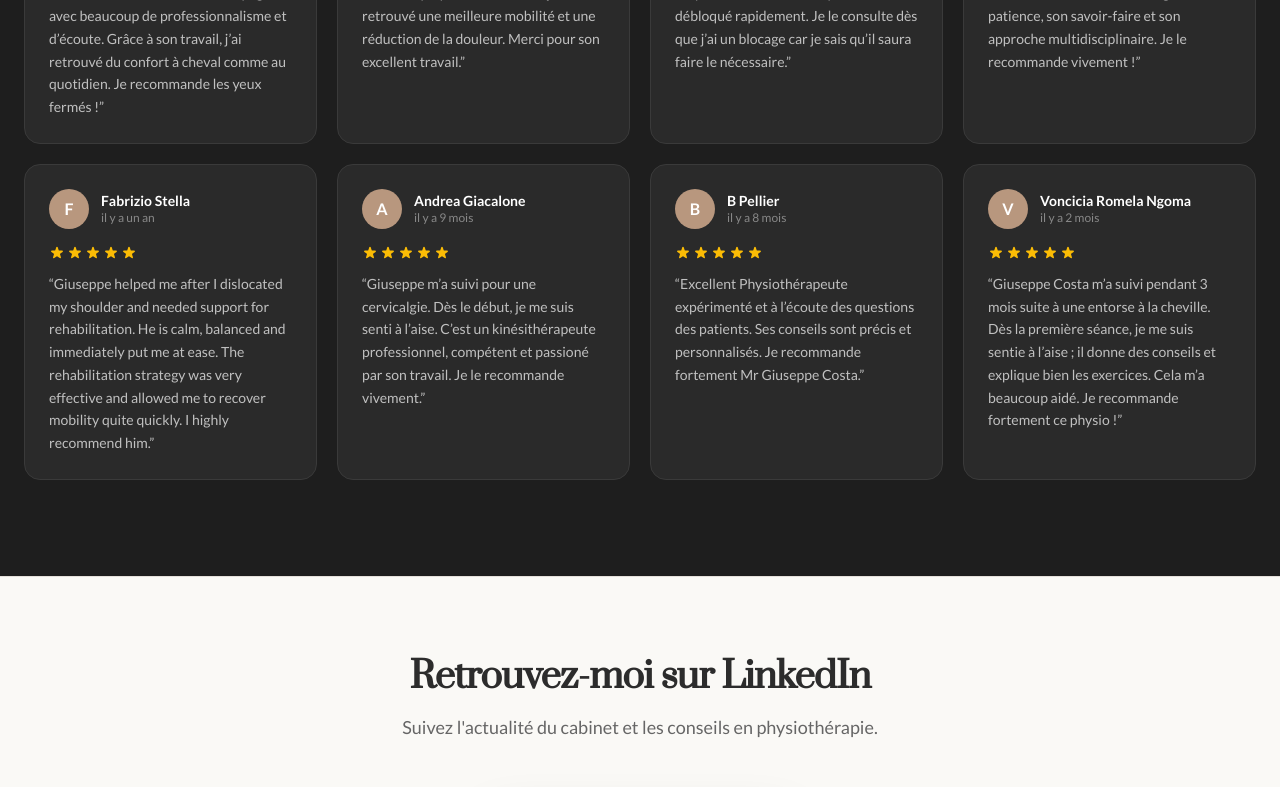
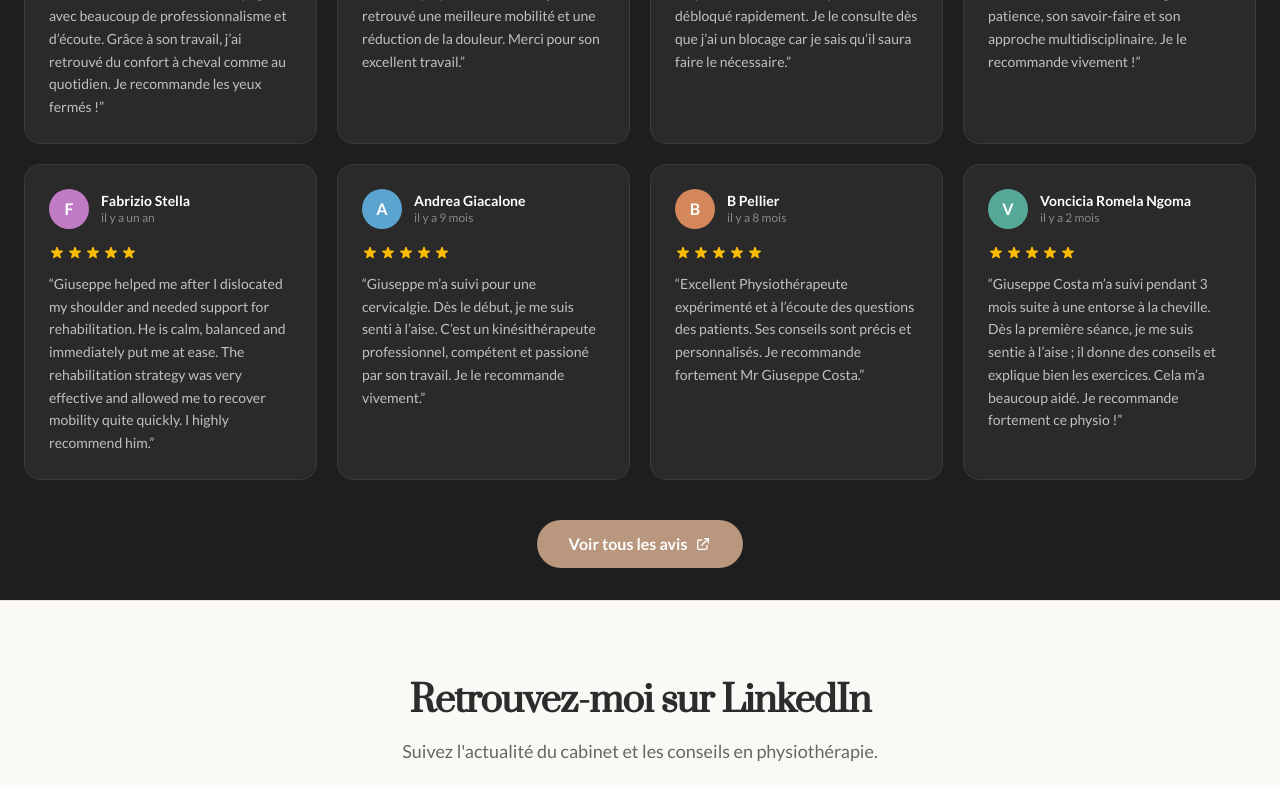
Before and after one commit to ShinUrech/physio-epalinges, a Next.js app: page / in a window 1280 px wide. Shown: the part 6760-7547 px from the top of the page. Built offline with nearby package versions, Linux system fonts and the light colour scheme.

Commit message:
Google reviews section: colored avatars, see more button, reduced bottom padding

```diff
--- a/components/GiuseppeCostaAereSite.tsx
+++ b/components/GiuseppeCostaAereSite.tsx
@@ -525,7 +525,7 @@ export default function GiuseppeCostaAereSite() {
       </section>
 
       {/* GOOGLE REVIEWS SECTION */}
-      <section className="py-24 px-6" style={{ backgroundColor: '#1E1E1E' }}>
+      <section className="pt-24 pb-8 px-6" style={{ backgroundColor: '#1E1E1E' }}>
         <div className="max-w-7xl mx-auto">
           {/* Header */}
           <div className="text-center mb-14">
@@ -561,48 +561,56 @@ export default function GiuseppeCostaAereSite() {
             {([
               {
                 name: 'Jenni G',
+                color: '#4A90D9',
                 date: 'il y a 3 mois',
                 text: "Un physio exceptionnel\u00a0! En tant que cavali\u00e8re ayant mal au dos, j\u2019avais des douleurs bien sp\u00e9cifiques li\u00e9es \u00e0 l\u2019\u00e9quitation. Il a su les comprendre, les traiter efficacement et m\u2019accompagner avec beaucoup de professionnalisme et d\u2019\u00e9coute. Gr\u00e2ce \u00e0 son travail, j\u2019ai retrouv\u00e9 du confort \u00e0 cheval comme au quotidien. Je recommande les yeux ferm\u00e9s\u00a0!",
               },
               {
                 name: 'Inge Appermont',
+                color: '#7B68C8',
                 date: 'il y a 9 mois',
                 text: "Je recommande vivement Giuseppe Costa. Il est tr\u00e8s professionnel, \u00e0 l\u2019\u00e9coute et sait s\u2019adapter \u00e0 mes besoins sp\u00e9cifiques. Ses s\u00e9ances sont efficaces et bien expliqu\u00e9es. Gr\u00e2ce \u00e0 lui, j\u2019ai retrouv\u00e9 une meilleure mobilit\u00e9 et une r\u00e9duction de la douleur. Merci pour son excellent travail.",
               },
               {
                 name: 'Magui Feijoo',
+                color: '#E07B5A',
                 date: 'il y a 9 mois',
                 text: "Giuseppe m\u2019a beaucoup aid\u00e9 pour mes probl\u00e8mes de dos et cervicales. Je le remercie sp\u00e9cialement pour son aide pr\u00e9cieuse lors de mon blocage de la nuque\u00a0: il s\u2019est montr\u00e9 disponible et m\u2019a d\u00e9bloqu\u00e9 rapidement. Je le consulte d\u00e8s que j\u2019ai un blocage car je sais qu\u2019il saura faire le n\u00e9cessaire.",
               },
               {
                 name: 'Pasquale Ferrantino',
+                color: '#4CAF82',
                 date: 'il y a un an',
                 text: "Giuseppe est un expert dans son domaine et sp\u00e9cialement de la r\u00e9habilitation en lien avec le sport. Ayant subi une importante blessure \u00e0 la cheville, il m\u2019a aid\u00e9 et motiv\u00e9 gr\u00e2ce \u00e0 sa patience, son savoir-faire et son approche multidisciplinaire. Je le recommande vivement\u00a0!",
               },
               {
                 name: 'Fabrizio Stella',
+                color: '#C07BC5',
                 date: 'il y a un an',
                 text: "Giuseppe helped me after I dislocated my shoulder and needed support for rehabilitation. He is calm, balanced and immediately put me at ease. The rehabilitation strategy was very effective and allowed me to recover mobility quite quickly. I highly recommend him.",
               },
               {
                 name: 'Andrea Giacalone',
+                color: '#5BA4CF',
                 date: 'il y a 9 mois',
                 text: "Giuseppe m\u2019a suivi pour une cervicalgie. D\u00e8s le d\u00e9but, je me suis senti \u00e0 l\u2019aise. C\u2019est un kin\u00e9sith\u00e9rapeute professionnel, comp\u00e9tent et passion\u00e9 par son travail. Je le recommande vivement.",
               },
               {
                 name: 'B Pellier',
+                color: '#D4875A',
                 date: 'il y a 8 mois',
                 text: "Excellent Physioth\u00e9rapeute exp\u00e9riment\u00e9 et \u00e0 l\u2019\u00e9coute des questions des patients. Ses conseils sont pr\u00e9cis et personnalis\u00e9s. Je recommande fortement Mr Giuseppe Costa.",
               },
               {
                 name: 'Voncicia Romela Ngoma',
+                color: '#56A899',
                 date: 'il y a 2 mois',
                 text: "Giuseppe Costa m\u2019a suivi pendant 3 mois suite \u00e0 une entorse \u00e0 la cheville. D\u00e8s la premi\u00e8re s\u00e9ance, je me suis sentie \u00e0 l\u2019aise\u00a0; il donne des conseils et explique bien les exercices. Cela m\u2019a beaucoup aid\u00e9. Je recommande fortement ce physio\u00a0!",
               },
-            ] as { name: string; date: string; text: string }[]).map((r, i) => (
+            ] as { name: string; color: string; date: string; text: string }[]).map((r, i) => (
               <div key={i} className="flex flex-col rounded-2xl p-6" style={{ backgroundColor: '#2A2A2A', border: '1px solid #3A3A3A' }}>
                 <div className="flex items-center gap-3 mb-4">
-                  <div className="w-10 h-10 rounded-full flex items-center justify-center flex-shrink-0 font-bold text-white text-base" style={{ backgroundColor: '#B8977E' }}>
+                  <div className="w-10 h-10 rounded-full flex items-center justify-center flex-shrink-0 font-bold text-white text-base" style={{ backgroundColor: r.color }}>
                     {r.name.charAt(0)}
                   </div>
                   <div className="min-w-0">
@@ -618,6 +626,19 @@ export default function GiuseppeCostaAereSite() {
                 <p className="text-sm leading-relaxed flex-1" style={{ color: '#C0C0C0' }}>&ldquo;{r.text}&rdquo;</p>
               </div>
             ))}
+          </div>
+
+          <div className="text-center mt-10">
+            <a
+              href="https://www.google.com/maps/place/Giuseppe+Costa,+physioth%C3%A9rapeute+et+masseur+th%C3%A9rapeutique+ASCA/@46.5436,6.6655,17z/data=!4m8!3m7!1s0x478c2d23538b0d81:0x3ffda1570c8938a8!8m2!3d46.5436!4d6.6655!9m1!1b1"
+              target="_blank"
+              rel="noopener noreferrer"
+              className="inline-flex items-center gap-2 px-8 py-3 rounded-full font-semibold text-white transition-colors"
+              style={{ backgroundColor: '#B8977E' }}
+            >
+              Voir tous les avis
+              <svg xmlns="http://www.w3.org/2000/svg" className="w-4 h-4" fill="none" viewBox="0 0 24 24" stroke="currentColor" strokeWidth={2}><path strokeLinecap="round" strokeLinejoin="round" d="M10 6H6a2 2 0 00-2 2v10a2 2 0 002 2h10a2 2 0 002-2v-4M14 4h6m0 0v6m0-6L10 14" /></svg>
+            </a>
           </div>
         </div>
       </section>
```
